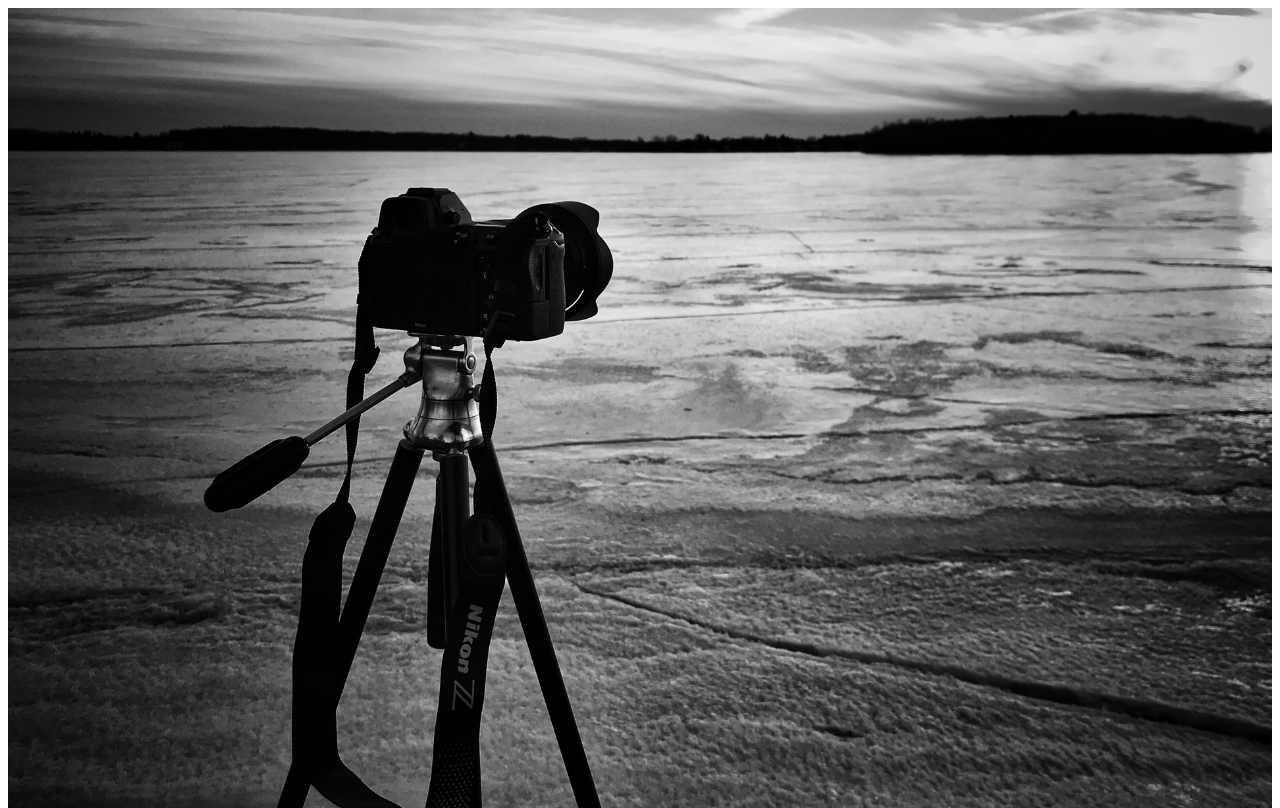
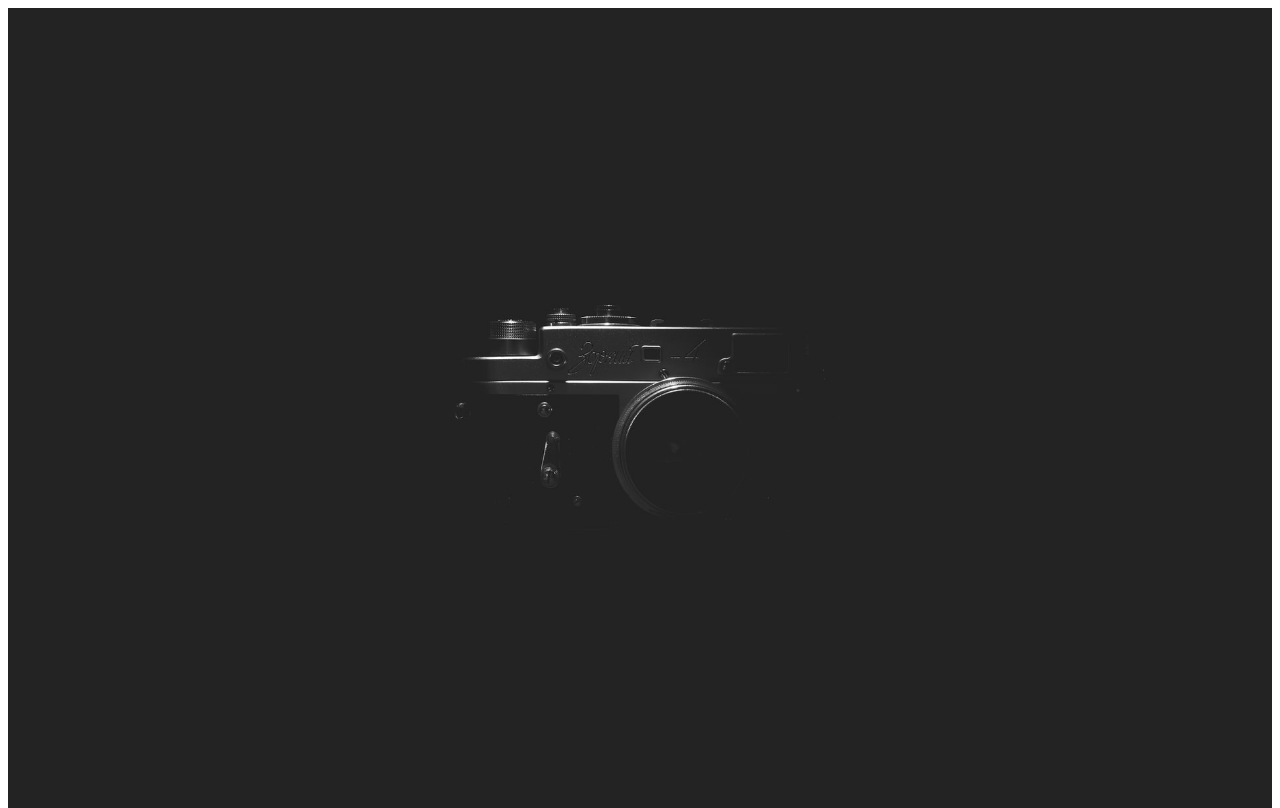
Before and after one commit to Ken-mbira/Photographer, a plain HTML site: page index.html in a window 1280 px wide. Drawn offline with Linux system fonts and the light colour scheme.

Commit message:
change the background image

```diff
--- a/styles.css
+++ b/styles.css
@@ -1,5 +1,5 @@
 .bg {
-    background-image: url("photo3.jpg");
+    background-image: url("photo4.jpg");
     height:100%;
     background-position: center;
     background-repeat: no-repeat;
```
Also changed, not shown: photo4.jpg (added).
